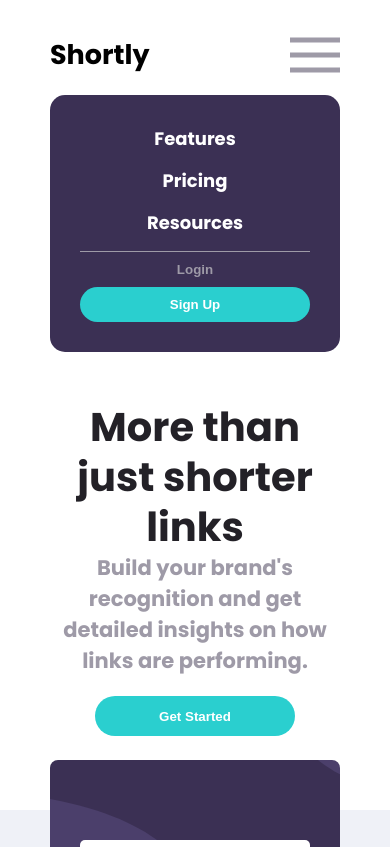
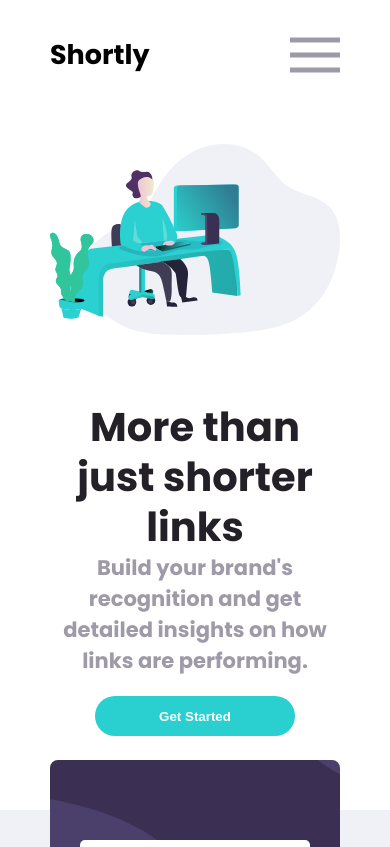
Before and after one commit to guilhermegules/vue-url-shortening, a Vue app: page / in a window 390 px wide. Shown: the top 847 px of the page. Built offline with nearby package versions, Linux system fonts and the light colour scheme.

Commit message:
style: update nav mobile animation

```diff
--- a/src/components/NavComponent.vue
+++ b/src/components/NavComponent.vue
@@ -16,7 +16,8 @@
         @click="showMenu()"
       />
 
-      <div class="nav__menu-mobile" v-bind:class="{ 'fade-out': isVisible }">
+      <transition name="fade">
+        <div class="nav__menu-mobile" v-show="isVisible">
           <div>
             <a href="">Features</a>
             <a href="">Pricing</a>
@@ -26,6 +27,7 @@
           <ButtonComponent text="Login" />
           <ButtonComponent withBackground rounded text="Sign Up" />
         </div>
+      </transition>
     </div>
 
     <div class="nav__buttons">
@@ -86,11 +88,6 @@ export default defineComponent({
   display: none;
 }
 
-.fade-out {
-  opacity: 0;
-  transition: opacity 500ms linear;
-}
-
 .nav__sub-links a {
   color: var(--neutral-grayish-violet);
   text-decoration: none;
@@ -102,6 +99,16 @@ export default defineComponent({
 
 .nav__buttons > button:first-of-type {
   margin-right: 15px;
+}
+
+.fade-enter-active,
+.fade-leave-active {
+  transition: opacity 0.5s ease;
+}
+
+.fade-enter-from,
+.fade-leave-to {
+  opacity: 0;
 }
 
 @media screen and (max-width: 512px) {
@@ -134,7 +141,6 @@ export default defineComponent({
     top: 65px;
     padding: 30px;
     border-radius: 15px;
-    transition: opacity 500ms linear;
   }
 
   .nav__menu-mobile button {
```
Lines whose indentation alone changed are shown as unchanged.
